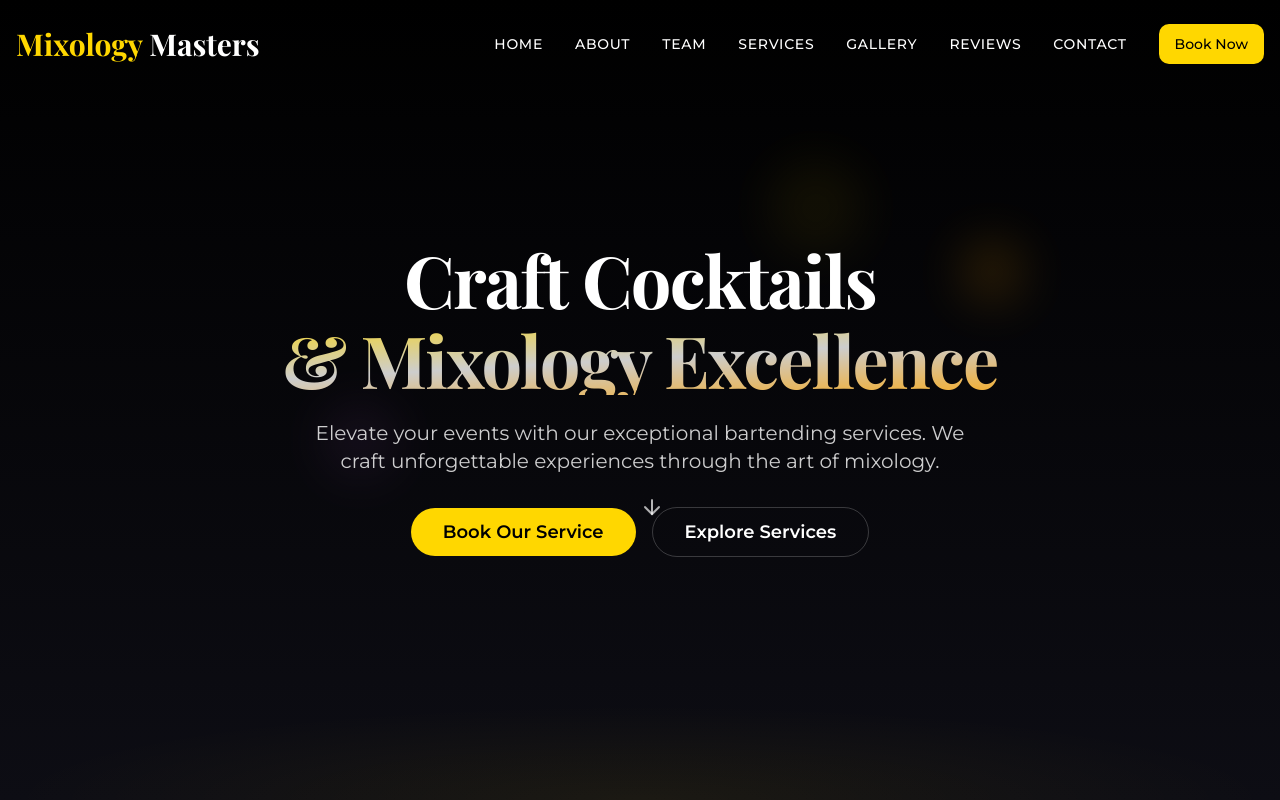
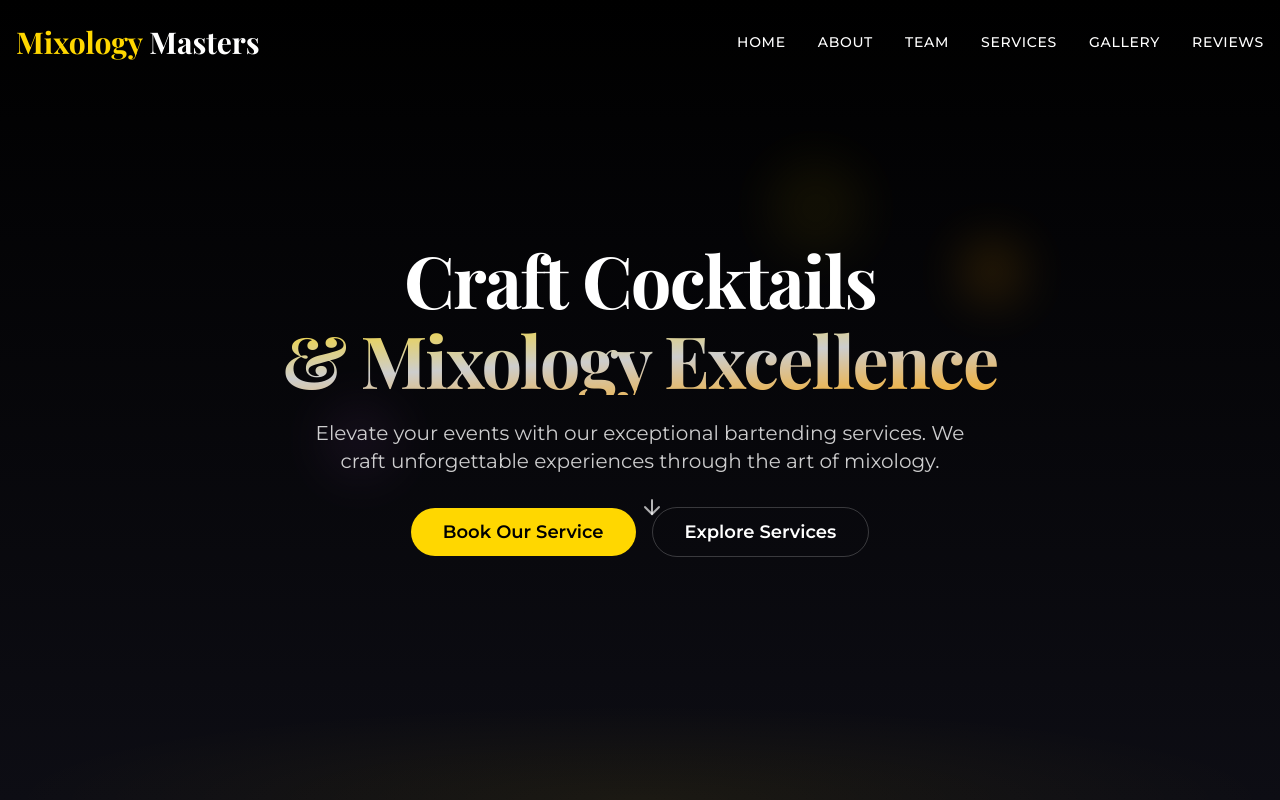
Before and after one commit to dcTheFirm/PROJECT_bb_events, a React (Vite) app: page / in a window 1280 px wide. Shown: the top 800 px of the page. Built offline with nearby package versions, Linux system fonts and the light colour scheme.

Commit message:
Remove booking section
Remove the booking section and its related code.

```diff
--- a/src/components/Navbar.tsx
+++ b/src/components/Navbar.tsx
@@ -41,7 +41,7 @@ const Navbar = () => {
 
         {/* Desktop Navigation */}
         <nav className="hidden md:flex items-center space-x-8">
-          {['Home', 'About', 'Team', 'Services', 'Gallery', 'Reviews', 'Contact'].map((item) => (
+          {['Home', 'About', 'Team', 'Services', 'Gallery', 'Reviews'].map((item) => (
             <a
               key={item}
               href={`#${item.toLowerCase()}`}
@@ -50,12 +50,6 @@ const Navbar = () => {
               {item}
             </a>
           ))}
-          <Button
-            className="bg-cocktail-gold hover:bg-cocktail-gold/80 text-black font-medium"
-            onClick={() => document.getElementById('booking')?.scrollIntoView()}
-          >
-            Book Now
-          </Button>
         </nav>
 
         {/* Mobile Menu Button */}
@@ -72,7 +66,7 @@ const Navbar = () => {
       {mobileMenuOpen && (
         <div className="md:hidden absolute top-full left-0 w-full glass-effect border-t border-white/10 shadow-lg animate-fade-in-up">
           <div className="container mx-auto py-4 px-4 flex flex-col space-y-4">
-            {['Home', 'About', 'Team', 'Services', 'Gallery', 'Reviews', 'Contact'].map((item) => (
+            {['Home', 'About', 'Team', 'Services', 'Gallery', 'Reviews'].map((item) => (
               <a
                 key={item}
                 href={`#${item.toLowerCase()}`}
@@ -82,15 +76,6 @@ const Navbar = () => {
                 {item}
               </a>
             ))}
-            <Button
-              className="bg-cocktail-gold hover:bg-cocktail-gold/80 text-black w-full"
-              onClick={() => {
-                document.getElementById('booking')?.scrollIntoView();
-                toggleMobileMenu();
-              }}
-            >
-              Book Now
-            </Button>
           </div>
         </div>
       )}
--- a/src/pages/Index.tsx
+++ b/src/pages/Index.tsx
@@ -7,8 +7,6 @@ import Team from "@/components/Team";
 import Services from "@/components/Services";
 import Gallery from "@/components/Gallery";
 import Testimonials from "@/components/Testimonials";
-import Booking from "@/components/Booking";
-import Contact from "@/components/Contact";
 import Footer from "@/components/Footer";
 import BackgroundEffects from "@/components/BackgroundEffects";
 
@@ -45,8 +43,6 @@ const Index = () => {
       <Services />
       <Gallery />
       <Testimonials />
-      <Booking />
-      <Contact />
       <Footer />
     </div>
   );
```
